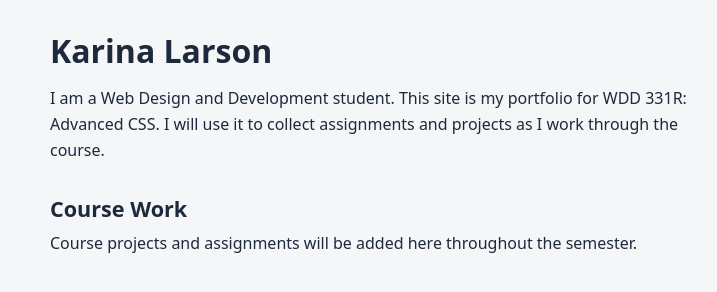
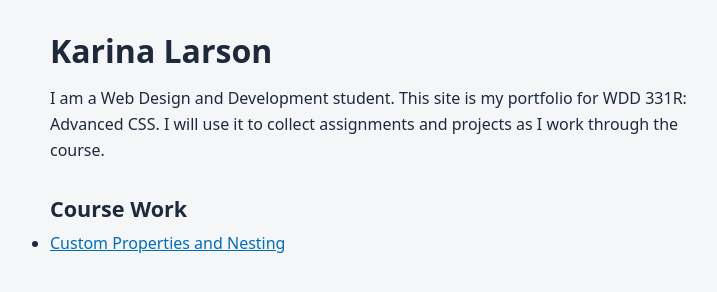
Before and after one commit to karina-d-larson/wdd331-portfolio, a plain HTML site: page index.html in a window 1280 px wide. Shown: the whole page, without its empty margins (270-987 px from the left). Drawn offline with Linux system fonts and the light colour scheme.

Commit message:
upading over system structure for new assignment

```diff
--- a/index.html
+++ b/index.html
@@ -16,7 +16,9 @@
 
     <section class="course-work">
       <h2>Course Work</h2>
-      <p>Course projects and assignments will be added here throughout the semester.</p>
+      <ul>
+        <li><a href="unit-1/custom-properties/index.html">Custom Properties and Nesting</a></li>
+      </ul>
     </section>
   </main>
 </body>
```
Also changed, not shown: README.md.
